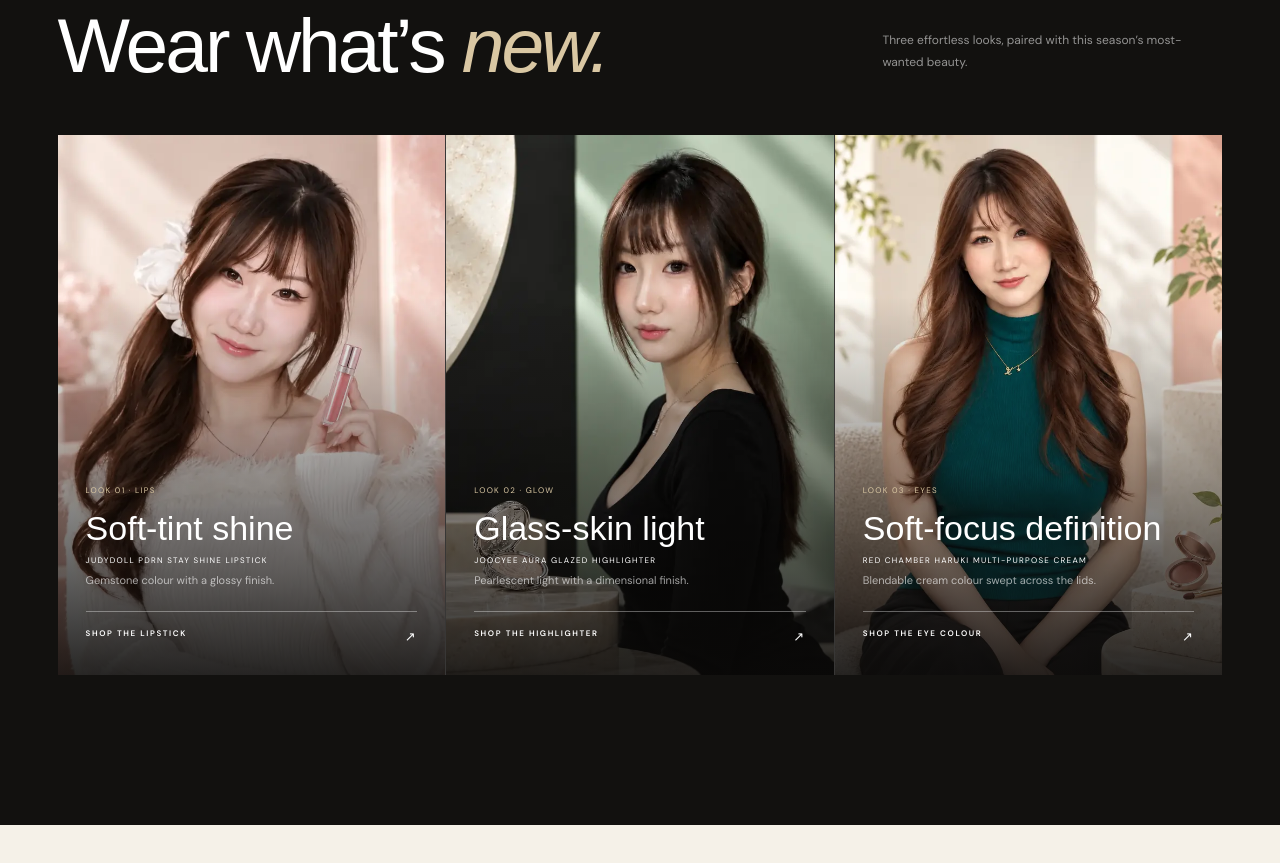
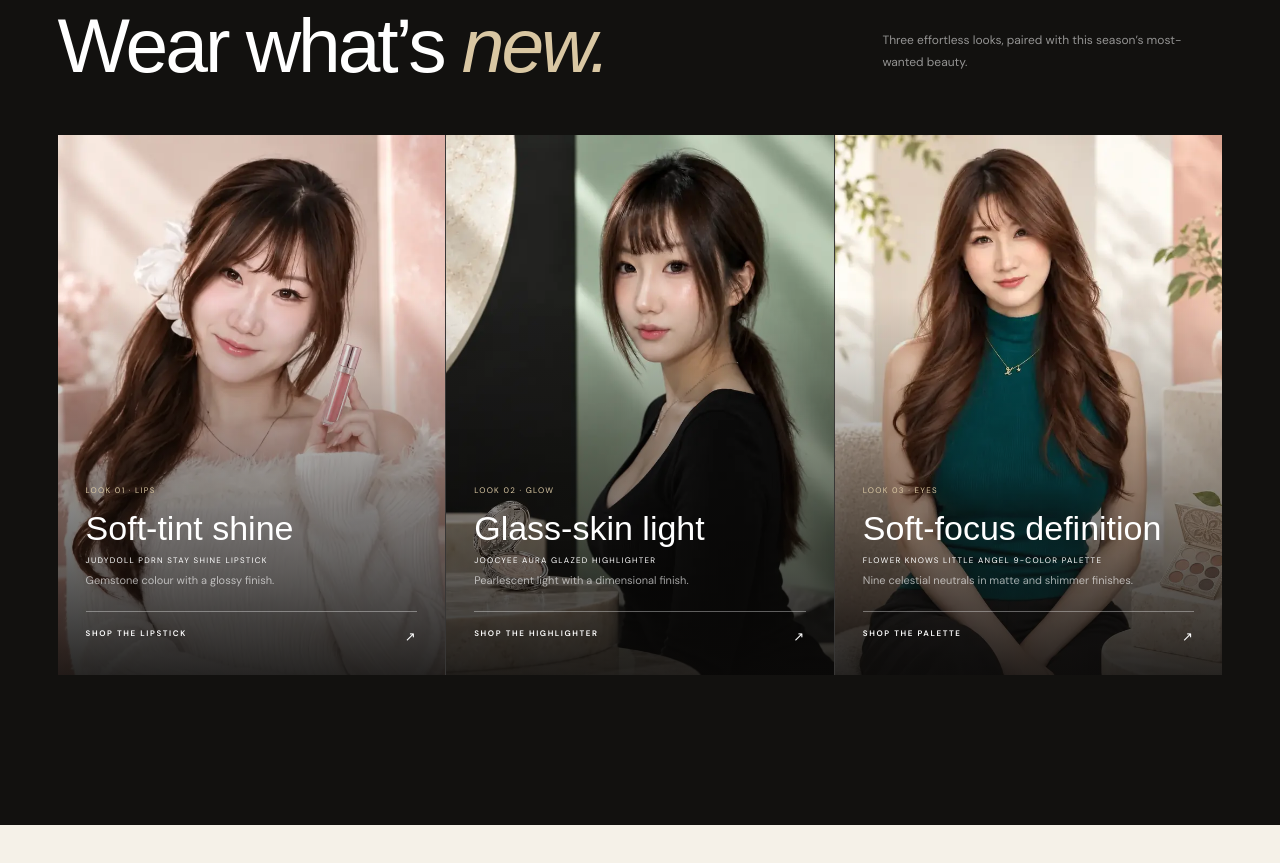
Before and after one commit to hynahua/makeup-products, a Next.js app: page / in a window 1280 px wide. Shown: the part 2660-3523 px from the top of the page. Built offline with nearby package versions, Linux system fonts and the light colour scheme; a web font is replaced by a local one.

Commit message:
Use identity-safe eyeshadow campaign image

```diff
--- a/app/page.tsx
+++ b/app/page.tsx
@@ -61,13 +61,13 @@ export default function Home() {
               </div>
             </article>
             <article className="campaign-card campaign-gold">
-              <Image src={assetPath("/assets/campaign/veloura-user-eye-look.webp")} alt="Model in a teal top wearing warm taupe-coral eye colour beside an open cream shadow compact" fill sizes="(max-width: 720px) 100vw, 33vw" />
+              <Image src={assetPath("/assets/campaign/veloura-user-eyeshadow-look-v2.webp")} alt="Model in a teal top beside an ornate nine-colour neutral eyeshadow palette" fill sizes="(max-width: 720px) 100vw, 33vw" />
               <div className="campaign-copy">
                 <p className="campaign-number">Look 03 · Eyes</p>
                 <h3>Soft-focus definition</h3>
-                <p>RED CHAMBER HARUKI Multi-Purpose Cream</p>
-                <span>Blendable cream colour swept across the lids.</span>
-                <a href="#product-red-chamber-haruki-cream">Shop the eye colour <b>↗</b></a>
+                <p>FLOWER KNOWS Little Angel 9-Color Palette</p>
+                <span>Nine celestial neutrals in matte and shimmer finishes.</span>
+                <a href="https://flowerknows.co/products/little-angel-9-color-eyeshadow-palette-1" target="_blank" rel="noreferrer">Shop the palette <b>↗</b></a>
               </div>
             </article>
           </div>
```
Also changed, not shown: public/assets/campaign/veloura-user-eyeshadow-look-v2.webp (added).
